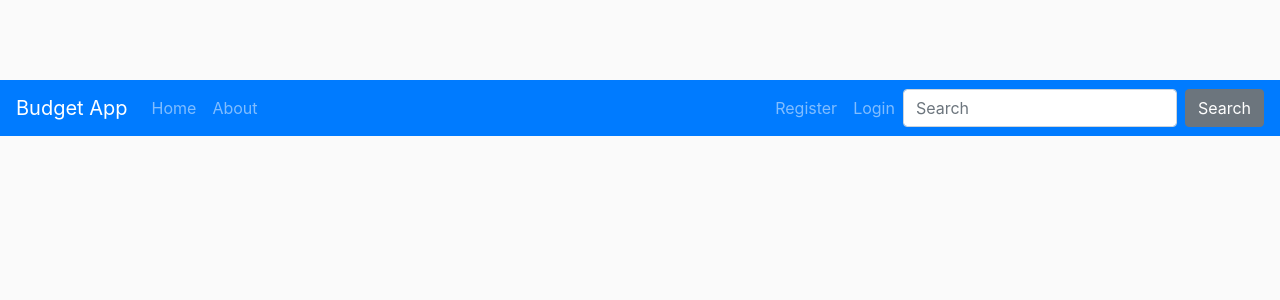
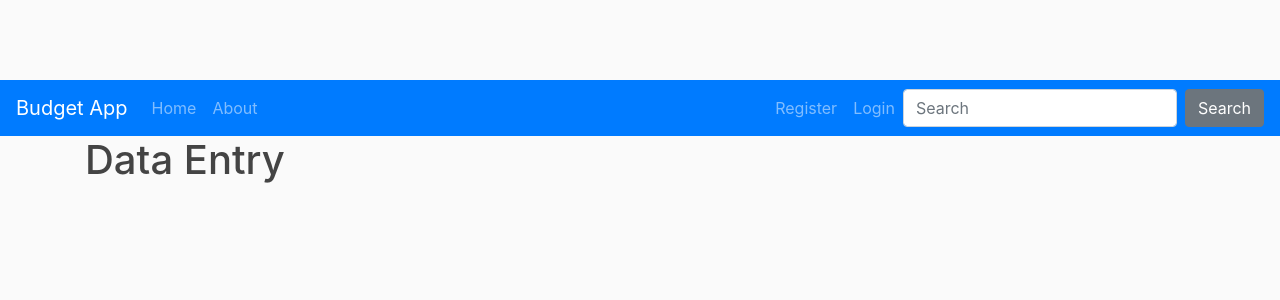
Before and after one commit to aaronbwise/flask-app-chartjs, a Flask app: template templates/data_entry.html in a window 1280 px wide. Shown: the top 300 px of the page. Run offline with Flask 2, Linux system fonts and the light colour scheme; the template is opened without the code that fills it, so the values that code supplies are empty; some libraries are stand-ins or nearby versions.

```diff
--- a/app.py
+++ b/app.py
@@ -10,15 +10,16 @@ ENV = 'dev'
 
 if ENV == 'dev':
     app.debug = True
-    # Add development database -> won't be used in Heroku
-    # NEED TO UPDATE/MANAGE
+    # development database
     app.config['SQLALCHEMY_DATABASE_URI'] = 'postgresql://postgres:P@ssw1rd@localhost/budget'
 else:
+    # deployment database
     app.debug = False
     app.config['SQLALCHEMY_DATABASE_URI'] = ''
 
 app.config['SQLALCHEMY_TRACK_MODIFICATIONS'] = False
 
+# Create database instance
 db = SQLAlchemy(app)
 
 posts = [
--- a/templates/data_entry.html
+++ b/templates/data_entry.html
@@ -1,4 +1,4 @@
 {% extends 'layout.html' %}
 {% block content %}
-
+<h1>Data Entry</h1>
 {% endblock content %}
```
